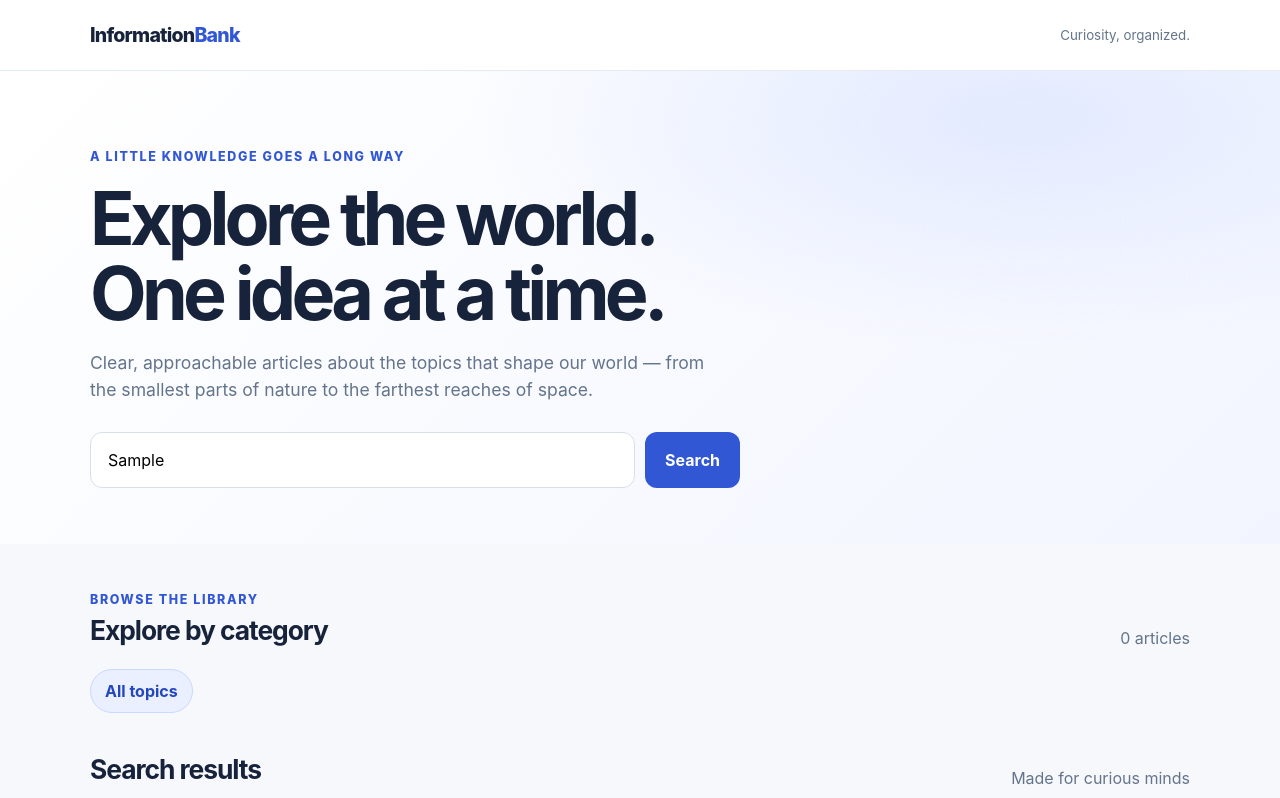
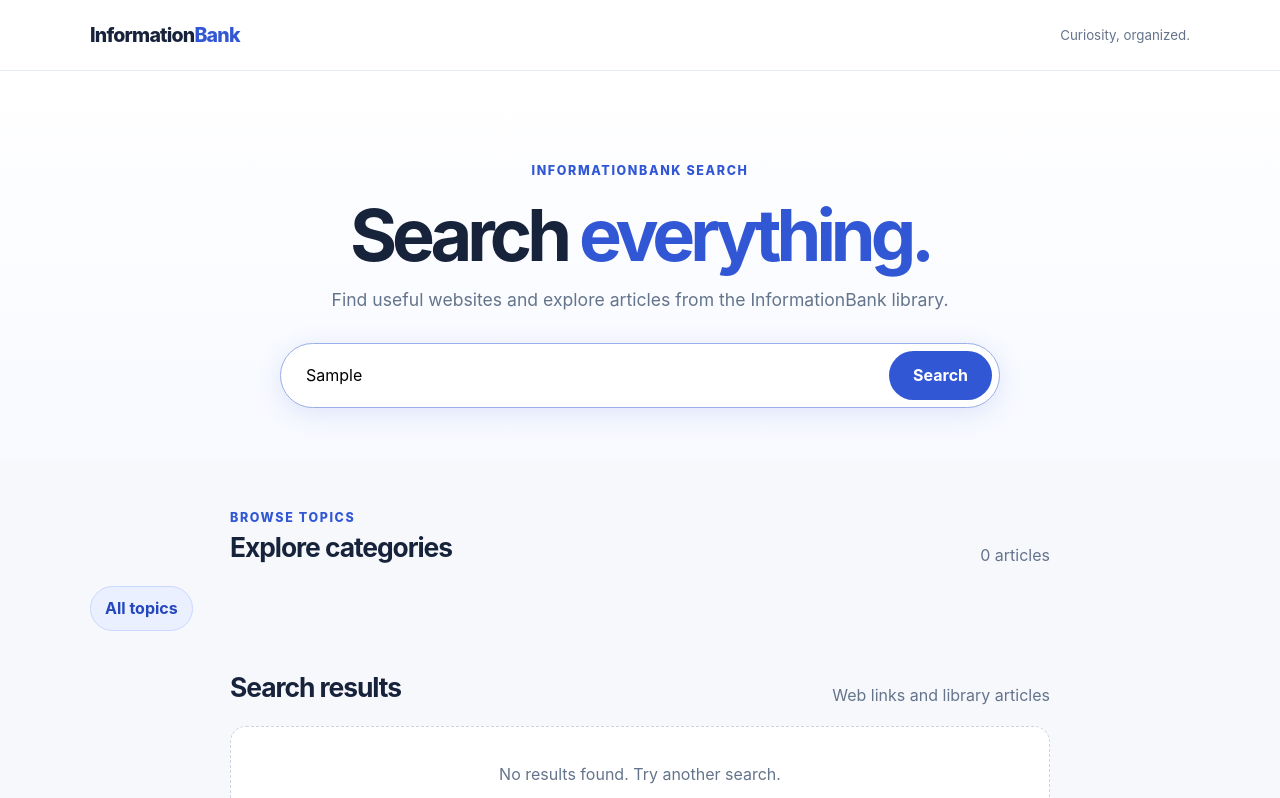
Before and after one commit to informashonbank/Informationbank, a plain HTML site: page index.html in a window 1280 px wide. Both pictures are taken after typing "Sample" into the empty fields and a click on the button "Search". Shown: the top 798 px of the page. Drawn offline with Linux system fonts and the light colour scheme; no server answers.

Commit message:
Make InformationBank search engine style and add chess site result

```diff
--- a/index.html
+++ b/index.html
@@ -13,41 +13,41 @@
     .nav{height:70px;display:flex;align-items:center;justify-content:space-between;gap:20px}
     .brand{font-size:1.22rem;font-weight:850;letter-spacing:-.04em}.brand span{color:var(--blue)}
     .nav small{color:var(--muted)}
-    .hero{padding:76px 0 56px;background:radial-gradient(ellipse at 80% 10%,#e3eaff 0,transparent 38%),linear-gradient(135deg,#fff,#f2f5ff)}
+    .hero{padding:90px 0 54px;background:linear-gradient(180deg,#fff,#f7f9ff);text-align:center}.hero .wrap{display:flex;flex-direction:column;align-items:center}.hero h1{font-size:clamp(2.8rem,7vw,4.5rem);margin:10px 0 14px;letter-spacing:-.07em}.hero p{margin:0 auto;max-width:580px}.hero .eyebrow{margin-bottom:8px}
     .eyebrow{color:var(--blue);font-size:.78rem;font-weight:800;text-transform:uppercase;letter-spacing:.13em}
     h1{font-size:clamp(2.5rem,6vw,4.6rem);line-height:1.02;letter-spacing:-.065em;max-width:760px;margin:15px 0}
     .hero p{color:var(--muted);max-width:620px;font-size:1.1rem}
-    .search{display:flex;gap:10px;max-width:650px;margin-top:28px}.search input{flex:1;min-width:0;padding:15px 17px;border:1px solid #d8deea;border-radius:12px;font:inherit;background:white}
+    .search{display:flex;gap:10px;width:min(720px,100%);margin-top:30px;padding:7px;background:#fff;border:1px solid #d9dfeb;border-radius:999px;box-shadow:0 5px 24px #26395c12}.search:focus-within{border-color:#9aafea;box-shadow:0 5px 26px #3157d522}.search input{flex:1;min-width:0;padding:12px 18px;border:0;outline:0;border-radius:999px;font:inherit;background:transparent}.search .primary{border-radius:999px;padding:12px 24px}
     button{cursor:pointer;font:inherit}.primary{border:0;background:var(--blue);color:white;padding:14px 20px;border-radius:12px;font-weight:750}
     main{padding:46px 0 80px}.section-head{display:flex;justify-content:space-between;align-items:end;gap:16px;margin-bottom:18px}
     h2{font-size:1.65rem;letter-spacing:-.04em;margin:0}.muted{color:var(--muted)}
     .categories{display:flex;gap:9px;flex-wrap:wrap;margin:18px 0 36px}.chip{border:1px solid var(--line);background:white;color:#40506b;padding:9px 14px;border-radius:99px;font-weight:650}
     .chip.active,.chip:hover{background:#eaf0ff;border-color:#cbd8ff;color:#2447bd}
-    .grid{display:grid;grid-template-columns:repeat(3,minmax(0,1fr));gap:18px}
-    .article{background:var(--card);border:1px solid var(--line);border-radius:18px;padding:22px;min-height:220px;display:flex;flex-direction:column;box-shadow:0 5px 18px #1b2b4a08}
+    .grid{display:grid;grid-template-columns:1fr;gap:14px;max-width:820px;margin:0 auto}.results-wrap{max-width:820px;margin:0 auto}.section-head{max-width:820px;margin-left:auto;margin-right:auto}
+    .article{background:var(--card);border:1px solid var(--line);border-radius:14px;padding:20px 22px;min-height:0;display:flex;flex-direction:column;box-shadow:0 3px 14px #1b2b4a08}
     .article .tag{font-size:.75rem;color:var(--blue);font-weight:800;text-transform:uppercase;letter-spacing:.08em}
     .article h3{font-size:1.22rem;line-height:1.25;letter-spacing:-.03em;margin:12px 0 8px}
-    .article p{color:var(--muted);margin:0 0 20px}.article button{margin-top:auto;align-self:flex-start;background:none;border:0;padding:0;color:var(--blue);font-weight:800}
+    .article p{color:var(--muted);margin:0 0 12px}.article button{margin-top:4px;align-self:flex-start;background:none;border:0;padding:0;color:var(--blue);font-weight:800}.external-result{background:#fff;border:1px solid var(--line);border-radius:14px;padding:20px 22px;box-shadow:0 3px 14px #1b2b4a08}.external-result .domain{font-size:.84rem;color:#64748b}.external-result h3{font-size:1.25rem;margin:6px 0;color:#2453c7}.external-result p{margin:0;color:#526078}.external-result a:hover h3{text-decoration:underline}
     .empty{grid-column:1/-1;background:white;border:1px dashed #cbd5e1;padding:35px;border-radius:16px;text-align:center;color:var(--muted)}
     footer{border-top:1px solid var(--line);padding:26px 0;color:var(--muted);font-size:.9rem}
     dialog{border:0;border-radius:20px;padding:0;width:min(680px,calc(100% - 28px));max-height:85vh;box-shadow:0 25px 90px #101b3380}
     dialog::backdrop{background:#111c34a8}.modal{padding:30px}.modal h2{margin:8px 0 16px}.modal p{white-space:pre-wrap;color:#43516a}.close{float:right;border:1px solid var(--line);background:white;border-radius:9px;padding:7px 11px}
-    @media(max-width:800px){.grid{grid-template-columns:repeat(2,minmax(0,1fr))}.hero{padding:58px 0 44px}}
-    @media(max-width:560px){.grid{grid-template-columns:1fr}.search{flex-direction:column}.search .primary{width:100%}.section-head{align-items:start;flex-direction:column}.nav small{display:none}}
+    @media(max-width:800px){.hero{padding:62px 0 42px}}
+    @media(max-width:560px){.search{gap:4px;padding:5px}.search input{padding:11px 12px}.search .primary{padding:11px 16px}.section-head{align-items:start;flex-direction:column}.nav small{display:none}}
   </style>
 </head>
 <body>
 <header><div class="wrap nav"><a class="brand" href="#">Information<span>Bank</span></a><small>Curiosity, organized.</small></div></header>
 <section class="hero"><div class="wrap">
-  <div class="eyebrow">A little knowledge goes a long way</div>
-  <h1>Explore the world.<br>One idea at a time.</h1>
-  <p>Clear, approachable articles about the topics that shape our world — from the smallest parts of nature to the farthest reaches of space.</p>
-  <form class="search" id="searchForm"><input id="searchInput" type="search" placeholder="Search articles and topics…" aria-label="Search articles"><button class="primary">Search</button></form>
+  <div class="eyebrow">InformationBank search</div>
+  <h1>Search <span style="color:var(--blue)">everything.</span></h1>
+  <p>Find useful websites and explore articles from the InformationBank library.</p>
+  <form class="search" id="searchForm"><input id="searchInput" type="search" placeholder="Search the web and InformationBank…" aria-label="Search the web and InformationBank"><button class="primary">Search</button></form>
 </div></section>
 <main class="wrap">
-  <div class="section-head"><div><div class="eyebrow">Browse the library</div><h2>Explore by category</h2></div><span class="muted" id="count"></span></div>
+  <div class="section-head"><div><div class="eyebrow">Browse topics</div><h2>Explore categories</h2></div><span class="muted" id="count"></span></div>
   <div class="categories" id="categories"><button class="chip active" data-category="all">All topics</button></div>
-  <div class="section-head"><h2 id="resultsTitle">Latest discoveries</h2><span class="muted">Made for curious minds</span></div>
+  <div class="section-head"><h2 id="resultsTitle">Popular information</h2><span class="muted">Web links and library articles</span></div>
   <section class="grid" id="articles" aria-live="polite"><div class="empty">Loading the library…</div></section>
 </main>
 <footer><div class="wrap">© <span id="year"></span> InformationBank. Keep asking questions.</div></footer>
@@ -81,10 +81,19 @@
       const haystack = (article.title+" "+article.summary+" "+(article.categories?.name||"")).toLowerCase();
       return categoryMatch && haystack.includes(searchTerm);
     });
-    $("count").textContent = filtered.length + (filtered.length === 1 ? " article" : " articles");
-    $("resultsTitle").textContent = searchTerm ? "Search results" : activeCategory === "all" ? "Latest discoveries" : "Explore "+activeCategory;
+    const showChessSite = /\\bchess\\b/i.test(searchTerm);
+    $("count").textContent = filtered.length + (filtered.length === 1 ? " article" : " articles") + (showChessSite ? " · 1 website" : "");
+    $("resultsTitle").textContent = searchTerm ? "Search results" : activeCategory === "all" ? "Popular information" : "Explore "+activeCategory;
     const host = $("articles"); host.innerHTML = "";
-    if(!filtered.length){host.innerHTML = '<div class="empty">No articles match that search yet. Try another topic.</div>';return;}
+    if(showChessSite){
+      const result = document.createElement("article"); result.className = "external-result";
+      const domain = document.createElement("div"); domain.className = "domain"; domain.textContent = "https://themaxchessss.github.io";
+      const link = document.createElement("a"); link.href = "https://themaxchessss.github.io/"; link.target = "_blank"; link.rel = "noopener noreferrer";
+      const title = document.createElement("h3"); title.textContent = "TheMaxChess";
+      const description = document.createElement("p"); description.textContent = "Visit TheMaxChess website.";
+      link.append(title,description); result.append(domain,link); host.append(result);
+    }
+    if(!filtered.length && !showChessSite){host.innerHTML = '<div class="empty">No results found. Try another search.</div>';return;}
     filtered.forEach(article => {
       const card = document.createElement("article"); card.className = "article";
       const tag = document.createElement("div"); tag.className = "tag"; tag.textContent = article.categories?.name || "Article";
```
